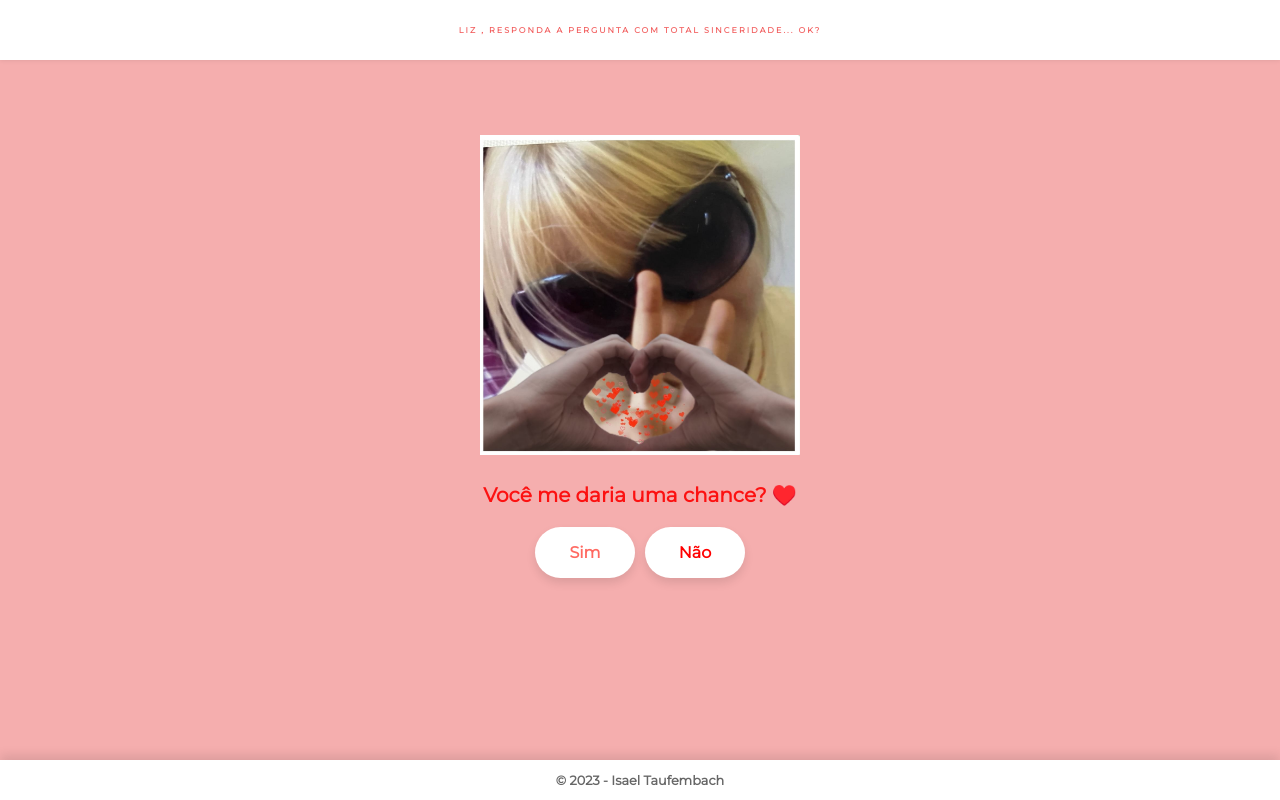
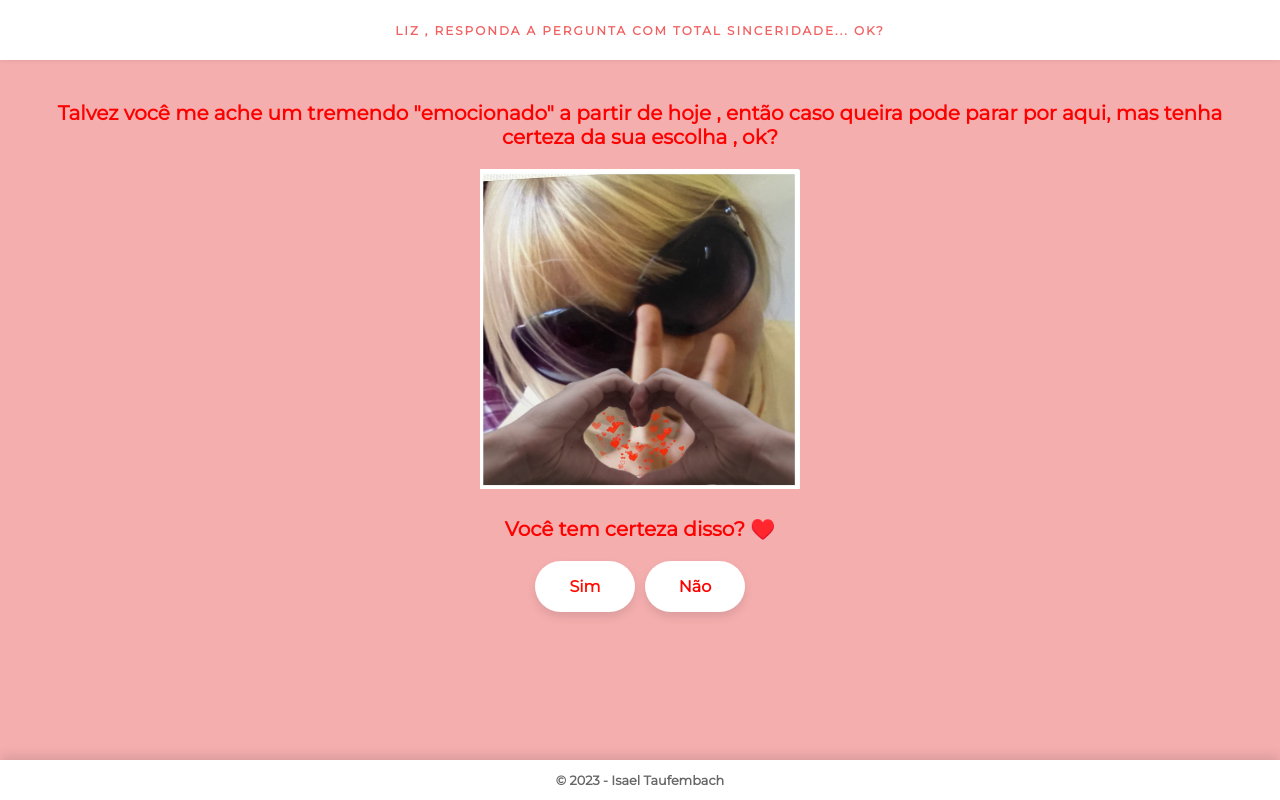
Before and after one commit to IsaelTau/pg2, a plain HTML site: page app.html in a window 1280 px wide. Drawn offline with Linux system fonts and the light colour scheme; some packages are replaced by stand-ins of ours; a script that the page names is missing.

Commit message:
Add files via upload

```diff
--- a/app.css
+++ b/app.css
@@ -38,7 +38,7 @@ html,body{
     }
 
     .logo {
-      font-size: 8px;
+      font-size: 12px;
       color: #F26161;
       text-transform: uppercase;
       letter-spacing: 2px;
@@ -69,20 +69,16 @@ html,body{
 
     h1 {
       font-size: 20px;
-      color: #fc1111;
+      color: #fd0000;
       margin-bottom: 20px;
     }
 
-    #yes {
+    .yes {
       background-color: #fff;
-      color: #ff6961;
+      color: #ff0d00;
       box-shadow: 0 5px 10px rgba(0,0,0,0.1);
 }
 
-    #yes:hover {
-      background-color: #ff0000;
-      color: #fff;
-}
 
   .no {
 background-color: #ffffff;
--- a/app.html
+++ b/app.html
@@ -8,19 +8,27 @@
 </head>
 <body>
 
+
   <header class="nav">
     <div class="logo"><p>Liz , responda a pergunta com total sinceridade... ok?
 
   </header>
 
   <main>
+    <h1>Talvez você me ache um tremendo "emocionado" a partir de hoje , então caso queira pode parar por aqui, mas tenha certeza da sua escolha , ok?</h1>
   </p><img src="ft.jpeg" alt="logo" width="320px" height="320px"/></div>
   <div class="container">
-    <h1>Você me daria uma chance? ♥️</h1>
+    <h1>Você tem certeza disso? ♥️</h1>
     <div class="cta">
-      <button id="yes">Sim</button>
+      <button class="yes" onclick="yes();"> Sim</button>
       <button class="no">Não</button>
     </div>
+    <script type="text/javascript">
+      function yes() {
+          // Faz um redirecionamento mantendo a página original no histórico de navegaçãodo browser.
+          window.location.href = "http://www.youtube.com";
+        }
+    </script>
 
   </main>
   </div>
--- a/app.js
+++ b/app.js
@@ -20,8 +20,7 @@ sim.addEventListener("click", () => {
 
 let timerInterval
 Swal.fire({
-  title: 'E fica me enrolando? 😍',
-  html: 'Vem com o pai que é suceso. 💘',
+  title: 'Ok entao , A escolha foi sua... 😍',
   timer: 4000,
   timerProgressBar: true,
   didOpen: () => {
```
